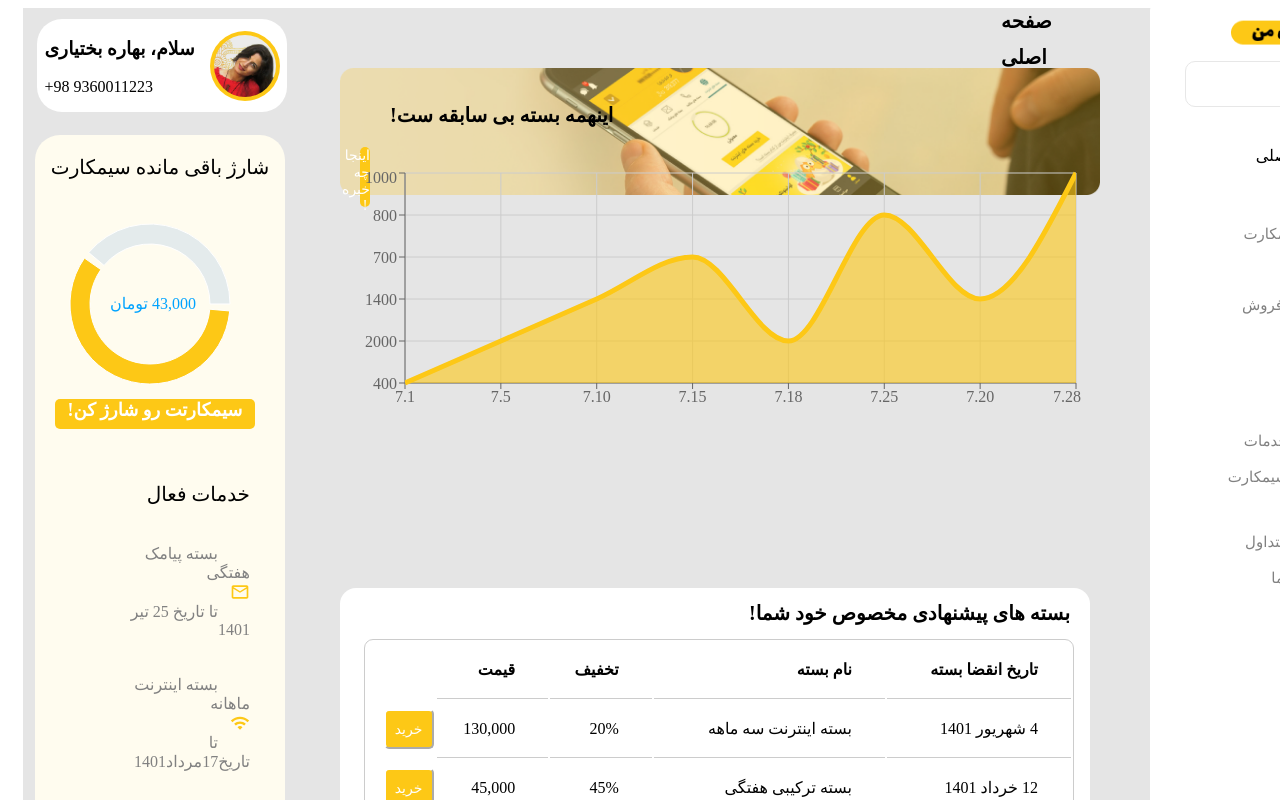
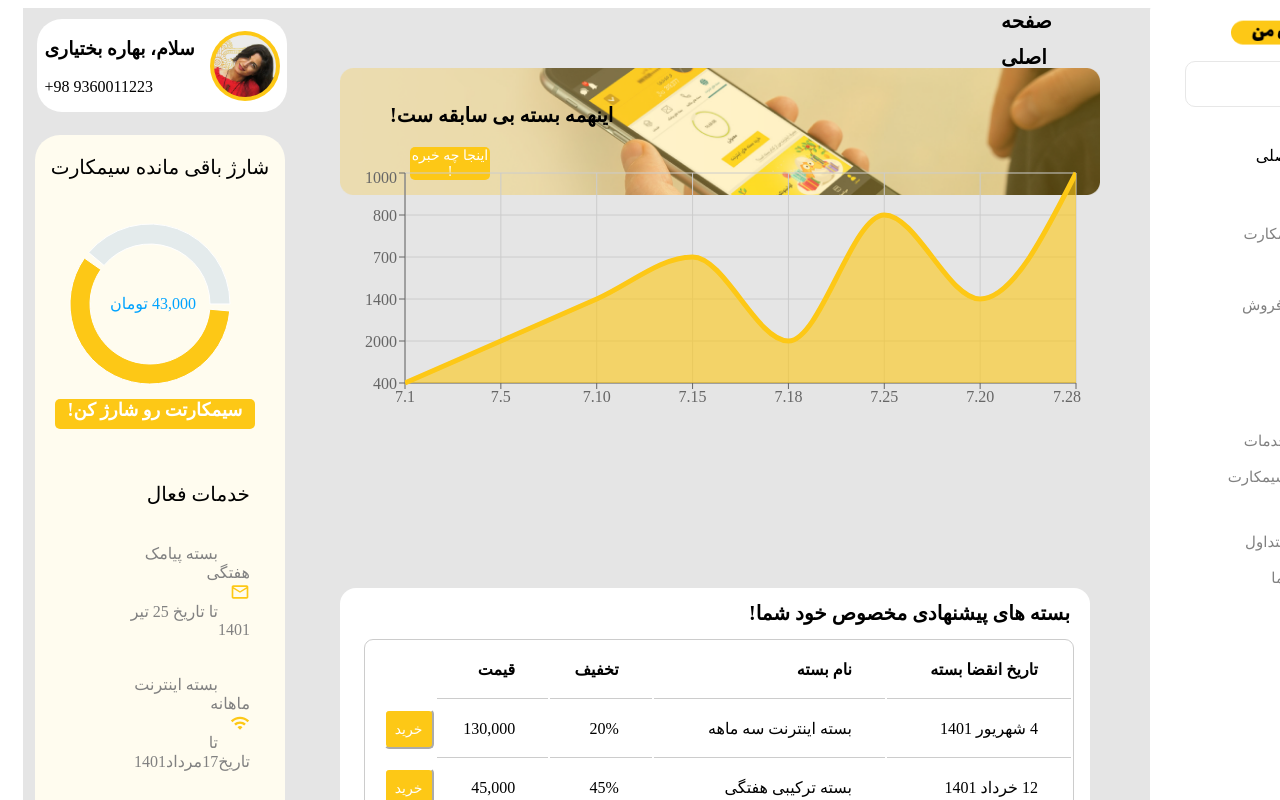
Before and after one commit to Bahareh-bkt/My-Irancell, a React (Create React App) app: page / in a window 1280 px wide. Shown: the top 800 px of the page. Built offline with nearby package versions, Linux system fonts and the light colour scheme.

Commit message:
banner style changes

```diff
--- a/src/components/Banner.js
+++ b/src/components/Banner.js
@@ -5,7 +5,7 @@ import bannerImg from "../assets/images/banner-img.png"
 function Banner() {
   return (
     <div className="banner">
-      <img src={bannerImg} alt="BannerImg" style={{width: "100%"}}/>
+      <img src={bannerImg} alt="BannerImg"/>
       <div className='text-b' style={{
               fontSize: '20px',
               fontWeight: '700',
@@ -17,15 +17,15 @@ function Banner() {
       </div>
           <span style={{
               fontWeight: 400,
-              fontSize: 14,
+              fontSize: '14px',
               direction: 'rtl',
               background: '#FDC816',
               color: 'white',
-              width: 10,
+              width: 80,
               height: 60,
               textAlign: 'center',
               borderRadius: 5,
-              marginLeft:'20px',
+              marginLeft:'70px',
             }}>اینجا چه خبره !</span>
     </div>
   )
```
